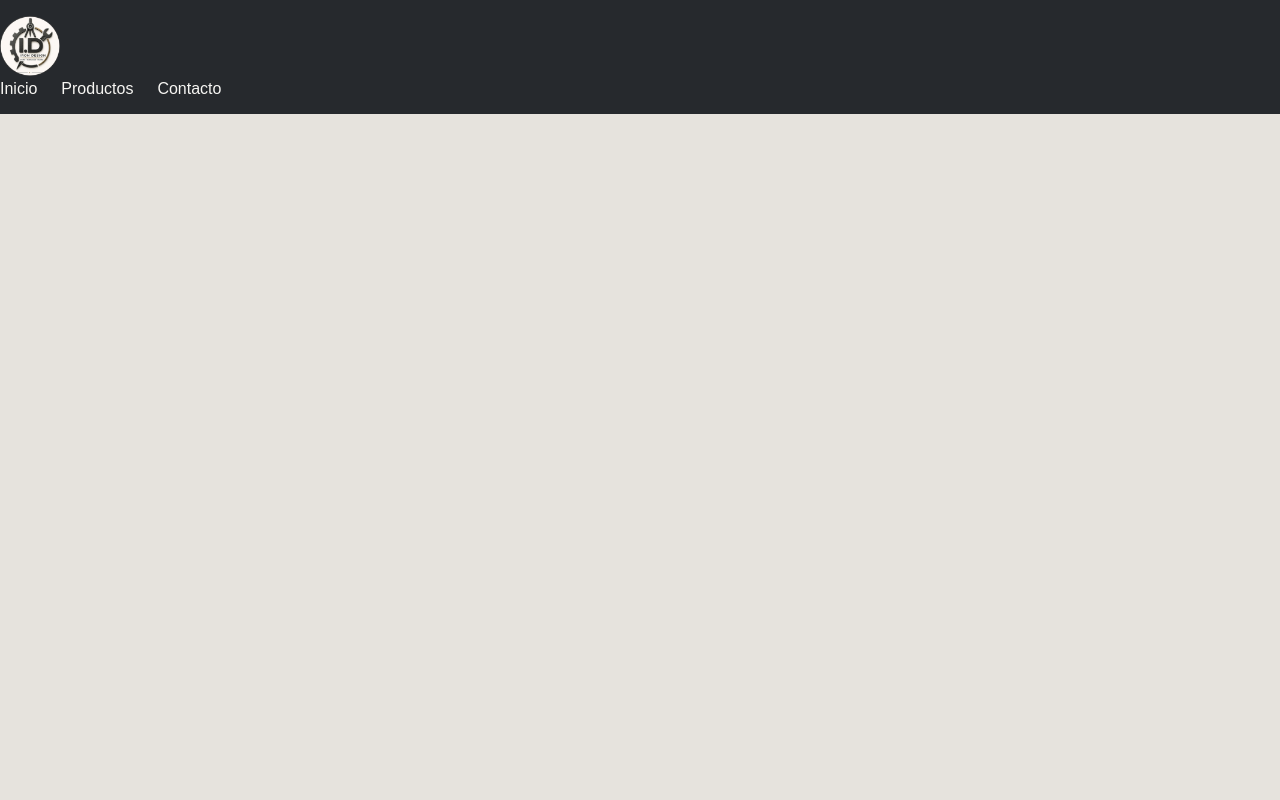
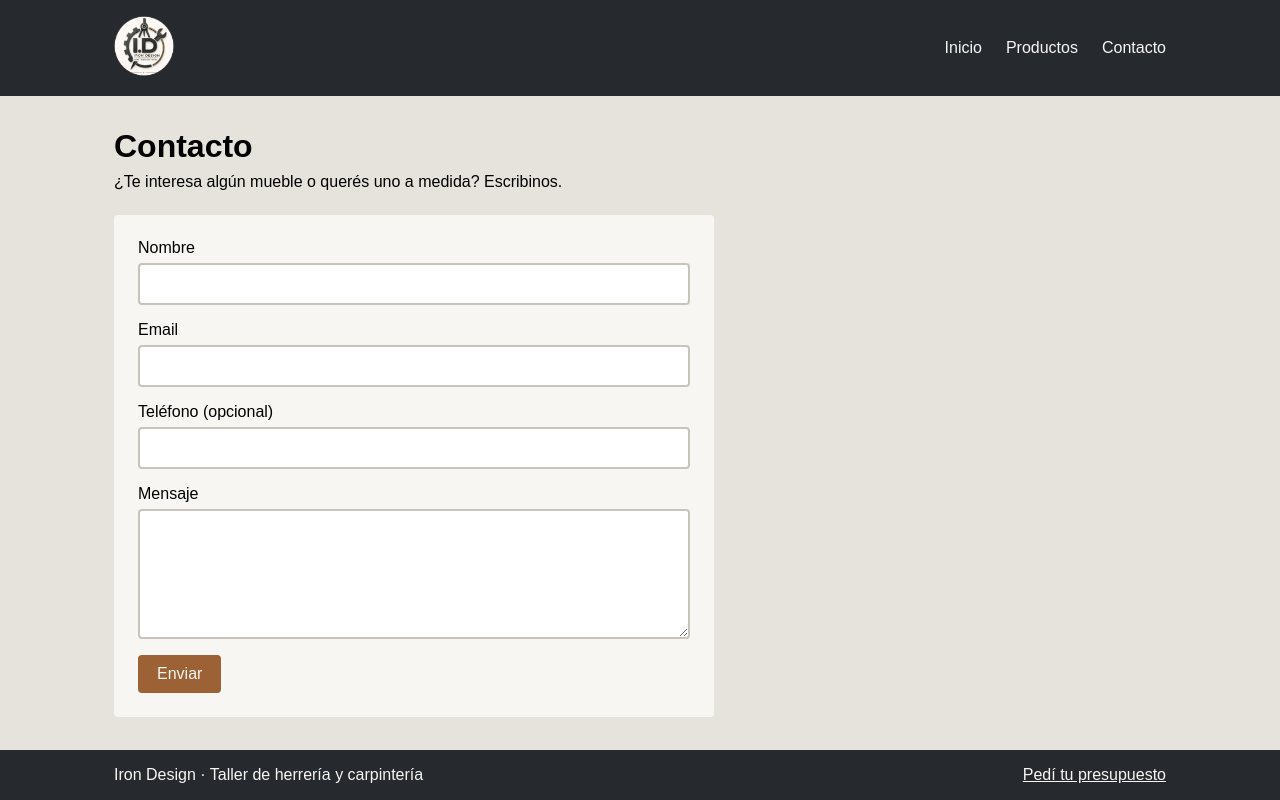
Before and after one commit to lorenarodriguez10-coder/pre-entrega-iron-design, a plain HTML site: page pages/contacto.html in a window 1280 px wide. Drawn offline with Linux system fonts and the light colour scheme.

Commit message:
completo CSS

```diff
--- a/css/styles.css
+++ b/css/styles.css
@@ -4,39 +4,52 @@
   box-sizing: border-box;
 }
 
+/* 62.5% de 16px = 10px, así 1rem = 10px
+   1.6rem = 16px, 2.4rem = 24px. */
+html {
+  font-size: 62.5%;
+}
+
+/* ------------------------------------------------------------------ */
+/*                         ESTRUCTURA GENERAL                          */
+/* ------------------------------------------------------------------ */
+
 body {
   background-color: #e6e3dd;
   font-family: Arial, Helvetica, sans-serif;
+  font-size: 1.6rem;
   min-height: 100vh;
   display: flex;
   flex-direction: column;
 }
 
 main {
+  width: 100%;
   max-width: 1100px;
   margin: 0 auto;
-  padding: 2rem 1.5rem;
+  padding: 3.2rem 2.4rem;
   flex: 1;
 }
 
-header {
-  padding: 1rem 0;
-  background-color: #26292d;
+main h1 {
+  margin-bottom: 0.8rem;
 }
 
 .contenedor {
   max-width: 1100px;
   margin: 0 auto;
-  padding: 0 1.5rem;
+  padding: 0 2.4rem;
   display: flex;
   justify-content: space-between;
   align-items: center;
 }
 
-.nav {
-  display: flex;
-  gap: 1.5rem;
-  list-style: none;
+/* ------------------------------------------------------------------ */
+/*                               HEADER                                */
+/* ------------------------------------------------------------------ */
+header {
+  padding: 1.6rem 0;
+  background-color: #26292d;
 }
 
 .logo img {
@@ -45,39 +58,40 @@ header {
   border-radius: 50%;
 }
 
+.nav {
+  display: flex;
+  gap: 2.4rem;
+  list-style: none;
+}
+
 .nav a {
   color: #f7f6f3;
   text-decoration: none;
 }
 
+.nav a:hover,
+.nav a:focus-visible {
+  text-decoration: underline;
+}
+
+/* ------------------------------------------------------------------ */
+/*                              PRODUCTOS                              */
+/* ------------------------------------------------------------------ */
 .productos {
   display: flex;
   flex-wrap: wrap;
-  gap: 1.5rem;
-  margin-top: 1rem;
+  gap: 2.4rem;
+  margin-top: 1.6rem;
 }
 
 .producto {
   flex: 1 1 250px;
   display: flex;
   flex-direction: column;
-  gap: 0.5rem;
-  padding: 1rem;
+  gap: 0.8rem;
+  padding: 1.6rem;
   background-color: #f7f6f3;
   border-radius: 4px;
-}
-
-.producto a {
-  align-self: flex-start;
-  padding: 0.5rem 1rem;
-  background-color: #9c6236;
-  color: #f7f6f3;
-  text-decoration: none;
-  border-radius: 4px;
-}
-
-.producto a:hover {
-  background-color: #7b4a26;
 }
 
 .producto img {
@@ -87,13 +101,90 @@ header {
 }
 
 .precio {
-  font-size: 1.4rem;
+  font-size: 2.2rem;
   font-weight: bold;
   margin-top: auto;
 }
 
+.producto a {
+  align-self: flex-start;
+  padding: 0.8rem 1.6rem;
+  background-color: #9c6236;
+  color: #f7f6f3;
+  text-decoration: none;
+  border-radius: 4px;
+}
+
+.producto a:hover,
+.producto a:focus-visible {
+  background-color: #7b4a26;
+}
+
+/* ------------------------------------------------------------------ */
+/*                              FORMULARIO                             */
+/* ------------------------------------------------------------------ */
+.formulario {
+  max-width: 600px;
+  display: flex;
+  flex-direction: column;
+  gap: 1.6rem;
+  margin-top: 2.4rem;
+  padding: 2.4rem;
+  background-color: #f7f6f3;
+  border-radius: 4px;
+}
+
+.campo {
+  display: flex;
+  flex-direction: column;
+  gap: 0.6rem;
+}
+
+/* font: inherit hace que los campos usen la tipografía del sitio
+   (por defecto el navegador les pone otra). */
+.campo input,
+.campo textarea {
+  width: 100%;
+  padding: 1rem;
+  font: inherit;
+  border: 2px solid #c9c4bb;
+  border-radius: 4px;
+  background-color: #fff;
+}
+
+.campo input:focus,
+.campo textarea:focus {
+  outline: none;
+  border-color: #9c6236;
+}
+
+/* resize: vertical evita que el textarea rompa el ancho del form. */
+.campo textarea {
+  min-height: 13rem;
+  resize: vertical;
+}
+
+.formulario button {
+  align-self: flex-start;
+  padding: 1rem 1.9rem;
+  font: inherit;
+  color: #f7f6f3;
+  background-color: #9c6236;
+  border: none;
+  border-radius: 4px;
+  cursor: pointer;
+}
+
+.formulario button:hover,
+.formulario button:focus-visible {
+  background-color: #7b4a26;
+}
+
+/* ------------------------------------------------------------------ */
+/*                               FOOTER                                */
+/* ------------------------------------------------------------------ */
 footer {
-  padding: 1rem 0;
+  padding: 1.6rem 0;
   background-color: #26292d;
   color: #f7f6f3;
 }
@@ -101,3 +192,14 @@ footer {
 footer a {
   color: #f7f6f3;
 }
+
+/* ------------------------------------------------------------------ */
+/*                            MEDIA QUERIES                            */
+/* ------------------------------------------------------------------ */
+/* Van al final para pisar las reglas de arriba en pantallas chicas. */
+@media (max-width: 600px) {
+  .contenedor {
+    flex-direction: column;
+    gap: 1.6rem;
+  }
+}
--- a/pages/contacto.html
+++ b/pages/contacto.html
@@ -8,6 +8,7 @@
   </head>
   <body>
     <header>
+      <div class="contenedor">
         <a href="../index.html" class="logo">
           <img src="../img/logo.jpg" alt="Iron Design" />
         </a>
@@ -15,9 +16,49 @@
           <ul class="nav">
             <li><a href="../index.html">Inicio</a></li>
             <li><a href="../index.html#productos">Productos</a></li>
-          <li><a href="contacto.html">Contacto</a></li>
+            <li><a href="./contacto.html">Contacto</a></li>
           </ul>
         </nav>
+      </div>
     </header>
+
+    <main>
+      <h1>Contacto</h1>
+      <p>¿Te interesa algún mueble o querés uno a medida? Escribinos.</p>
+
+      <form
+        class="formulario"
+        action="https://formspree.io/f/mbglevvw"
+        method="post"
+      >
+        <div class="campo">
+          <label for="nombre">Nombre</label>
+          <input type="text" id="nombre" name="nombre" required />
+        </div>
+
+        <div class="campo">
+          <label for="email">Email</label>
+          <input type="email" id="email" name="email" required />
+        </div>
+
+        <div class="campo">
+          <label for="telefono">Teléfono (opcional)</label>
+          <input type="tel" id="telefono" name="telefono" />
+        </div>
+
+        <div class="campo">
+          <label for="mensaje">Mensaje</label>
+          <textarea id="mensaje" name="mensaje" required></textarea>
+        </div>
+        <button type="submit">Enviar</button>
+      </form>
+    </main>
+
+    <footer>
+      <div class="contenedor">
+        <p>Iron Design · Taller de herrería y carpintería</p>
+        <p><a href="./contacto.html">Pedí tu presupuesto</a></p>
+      </div>
+    </footer>
   </body>
 </html>
```
Also changed, not shown: 1 other file. Lines whose indentation alone changed are shown as unchanged.
